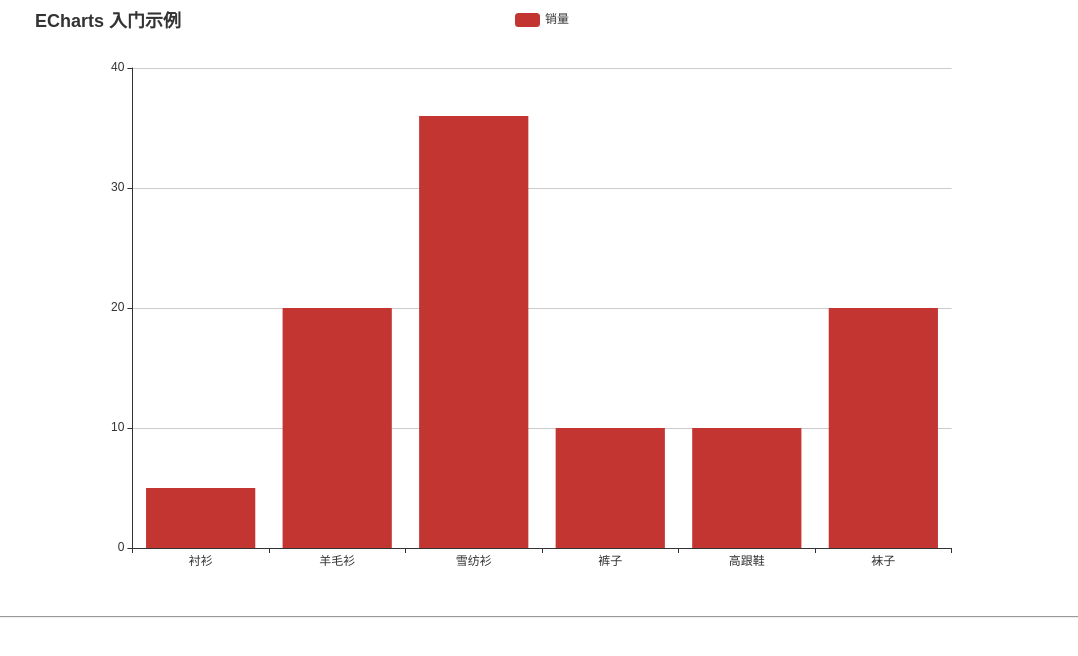
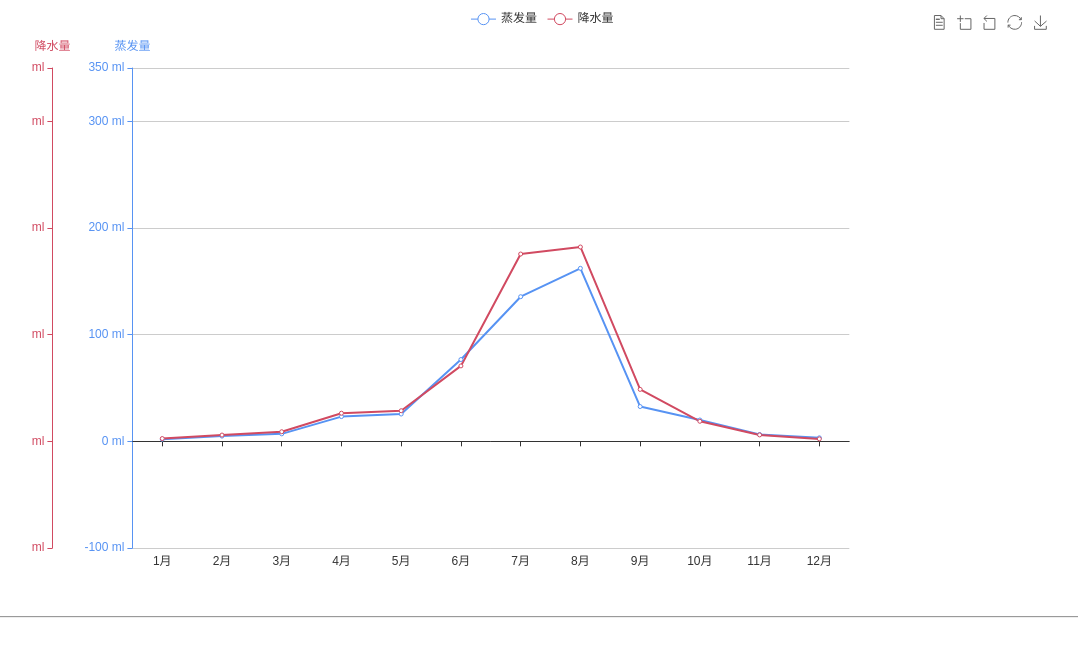
Before and after one commit to kuyin123/multipleYaxis, a plain HTML site: page index.html in a window 1280 px wide. Shown: the top 656 px of the page, without its empty margins (98-1176 px from the left). Drawn offline with Linux system fonts and the light colour scheme.

Commit message:
啊的风格

```diff
--- a/index.html
+++ b/index.html
@@ -32,27 +32,109 @@
   var myChart = echarts.init(document.getElementById('content1'));
 
   // 指定图表的配置项和数据
-  var option = {
-    title: {
-      text: 'ECharts 入门示例'
+  //app.title = '多 Y 轴示例';
+
+  var colors = ['#5793f3', '#d14a61', '#675bba'];
+  myChart.setOption(
+
+    option = {
+      color: colors,
+
+      tooltip: {
+        trigger: 'axis',
+        axisPointer: {
+          type: 'cross'
+        }
       },
-    tooltip: {},
+      grid: {
+        right: '20%'
+      },
+      toolbox: {
+        feature: {
+          dataView: {
+            show: true,
+            readOnly: false
+          },
+          dataZoom: {
+            yAxisIndex: 'none'
+          },
+          restore: {
+            show: true
+          },
+          saveAsImage: {
+            show: true
+          }
+        }
+      },
       legend: {
-      data: ['销量']
+        data: ['蒸发量', '降水量']
       },
-    xAxis: {
-      data: ["衬衫", "羊毛衫", "雪纺衫", "裤子", "高跟鞋", "袜子"]
+      xAxis: [{
+        type: 'category',
+        axisTick: {
+          alignWithLabel: true
         },
-    yAxis: {},
+        data: ['1月', '2月', '3月', '4月', '5月', '6月', '7月', '8月', '9月', '10月', '11月', '12月']
+      }],
+      yAxis: [{
+        type: 'value',
+        name: '蒸发量',
+        min: 0-100,
+        max: 250+100,
+        position: 'left',
+        axisLine: {
+          lineStyle: {
+            color: colors[0]
+          }
+        },
+        axisLabel: {
+          formatter: '{value} ml'
+        }
+      }, {
+        type: 'value',
+        name: '降水量',
+        min: 0-100,
+        max: 250+100,
+        position: 'left',
+        offset: 80,
+        axisLine: {
+          lineStyle: {
+            color: colors[1]
+          }
+        },
+        axisLabel: {
+          formatter: '{value} ml'
+        }
+      }],
       series: [{
-      name: '销量',
-      type: 'bar',
-      data: [5, 20, 36, 10, 10, 20]
+        name: '蒸发量',
+        type: 'line',
+        data: [2.0, 4.9, 7.0, 23.2, 25.6, 76.7, 135.6, 162.2, 32.6, 20.0, 6.4, 3.3]
+      }, {
+        name: '降水量',
+        type: 'line',
+        yAxisIndex: 1,
+        data: [2.6, 5.9, 9.0, 26.4, 28.7, 70.7, 175.6, 182.2, 48.7, 18.8, 6.0, 2.3]
       }]
-  };
+    }
+  );
+  myChart.on('click', function(params) {
+    if (params.componentType === 'markPoint') {
+      // 点击到了 markPoint 上
+      if (params.seriesIndex === 5) {
+        // 点击到了 index 为 5 的 series 的 markPoint 上。
+      }
+    } else if (params.componentType === 'series') {
+      if (params.seriesType === 'graph') {
+        if (params.dataType === 'edge') {
+          // 点击到了 graph 的 edge（边）上。
+        } else {
+          // 点击到了 graph 的 node（节点）上。
+        }
+      }
+    }
 
-  // 使用刚指定的配置项和数据显示图表。
-  myChart.setOption(option);
+  });
   </script>
 </body>
 
```
Lines whose indentation alone changed are shown as unchanged.
